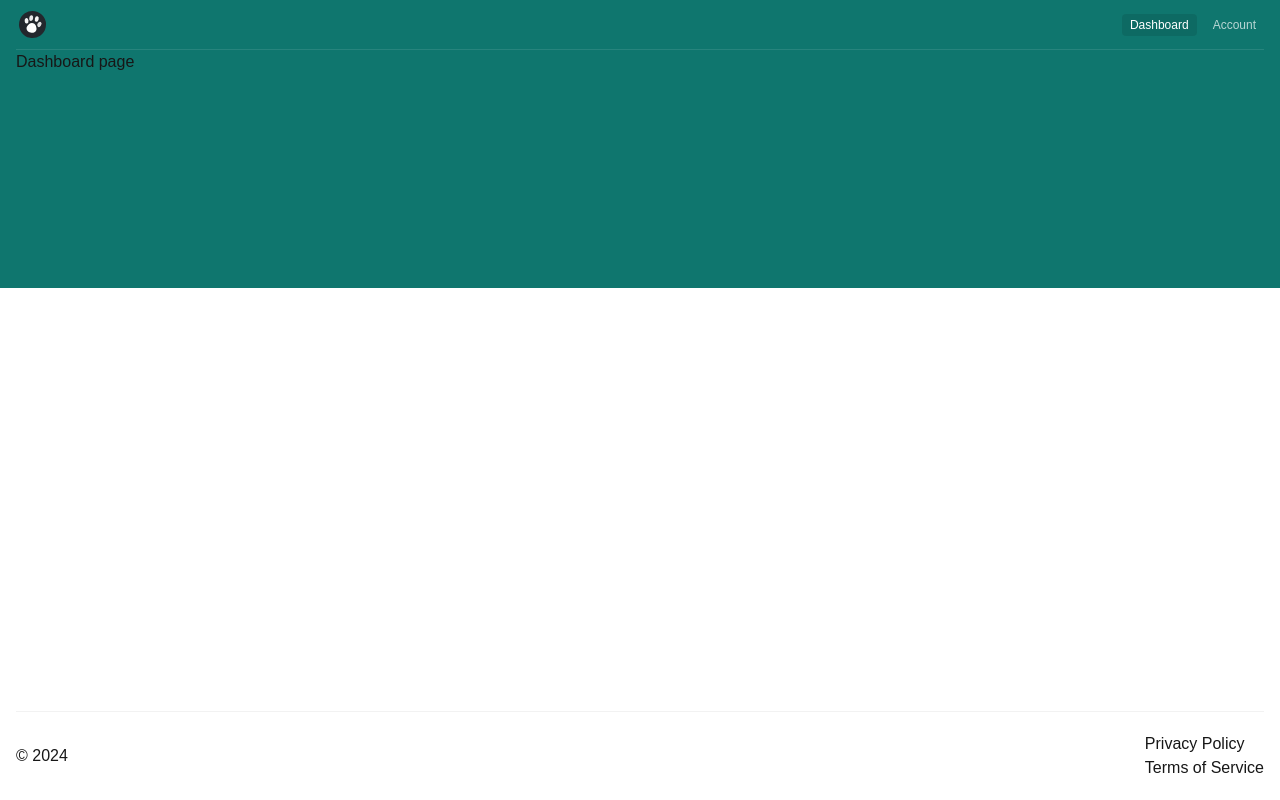
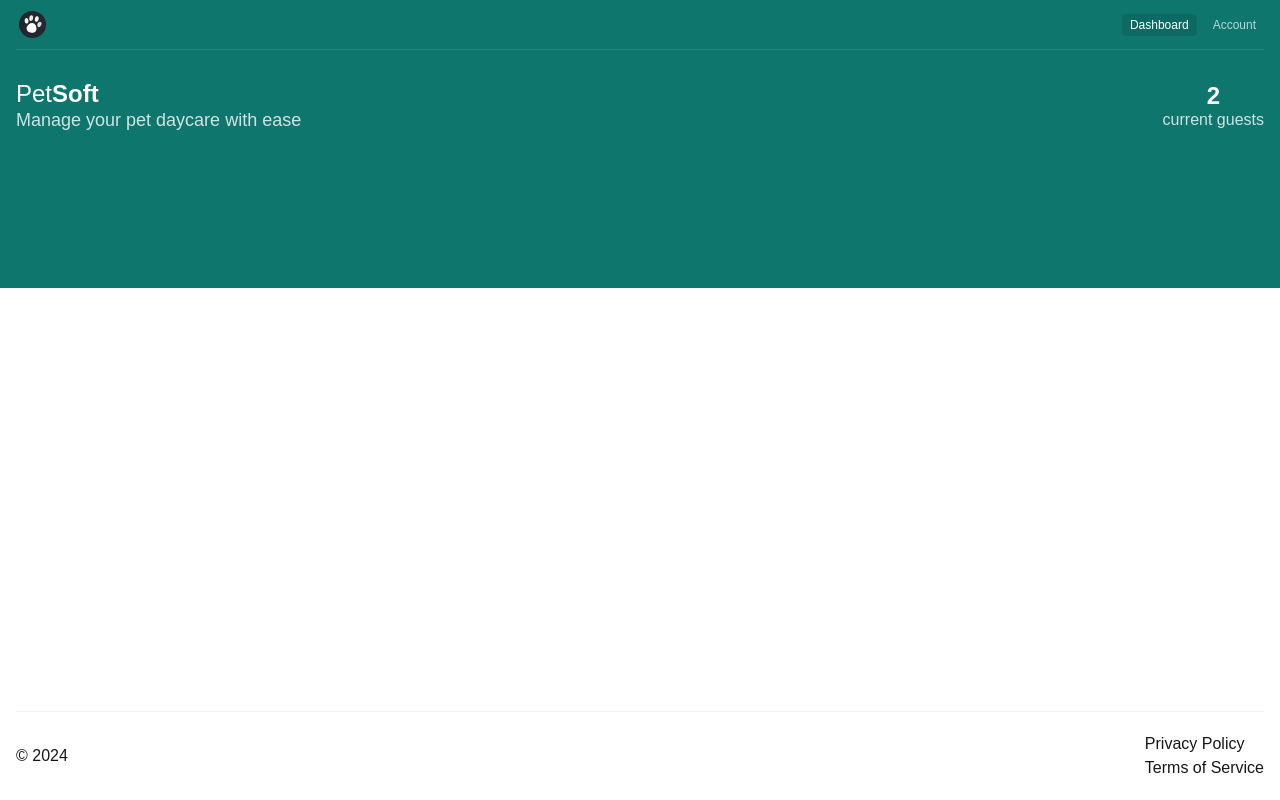
Before and after one commit to itays/petsoft, a Next.js app: page /app/dashboard in a window 1280 px wide. Built offline with nearby package versions, Linux system fonts and the light colour scheme.

Commit message:
branding & stats components in dashboard page

```diff
--- a/app/(app)/app/dashboard/page.tsx
+++ b/app/(app)/app/dashboard/page.tsx
@@ -1,3 +1,13 @@
+import Branding from "@/app/components/Branding";
+import Stats from "@/app/components/Stats";
+
 export default function Dashboard() {
-  return <main>Dashboard page</main>;
+  return (
+    <main>
+      <div className="flex items-center justify-between text-white py-8">
+        <Branding />
+        <Stats />
+      </div>
+    </main>
+  );
 }
--- /dev/null
+++ b/app/components/Branding.tsx
@@ -0,0 +1,12 @@
+import H1 from "./H1";
+
+export default function Branding() {
+  return (
+    <section>
+      <H1>
+        Pet<span className="font-semibold">Soft</span>
+      </H1>
+      <p className="text-lg opacity-80">Manage your pet daycare with ease</p>
+    </section>
+  );
+}
--- /dev/null
+++ b/app/components/H1.tsx
@@ -0,0 +1,5 @@
+import { PropsWithChildren } from "react";
+
+export default function H1({ children }: PropsWithChildren) {
+  return <h1 className="text-2xl font-medium leading-6">{children}</h1>;
+}
--- /dev/null
+++ b/app/components/Stats.tsx
@@ -0,0 +1,8 @@
+export default function Stats() {
+  return (
+    <section className="text-center">
+      <p className="text-2xl font-bold leading-6">2</p>
+      <p className="opacity-80">current guests</p>
+    </section>
+  );
+}
```
